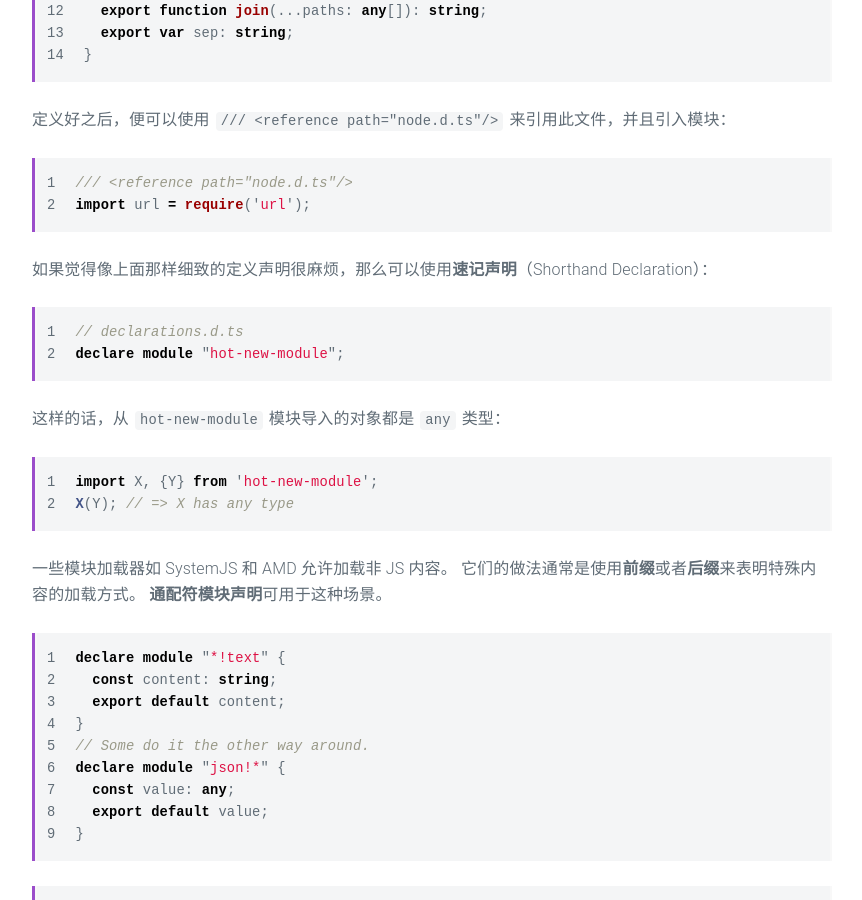
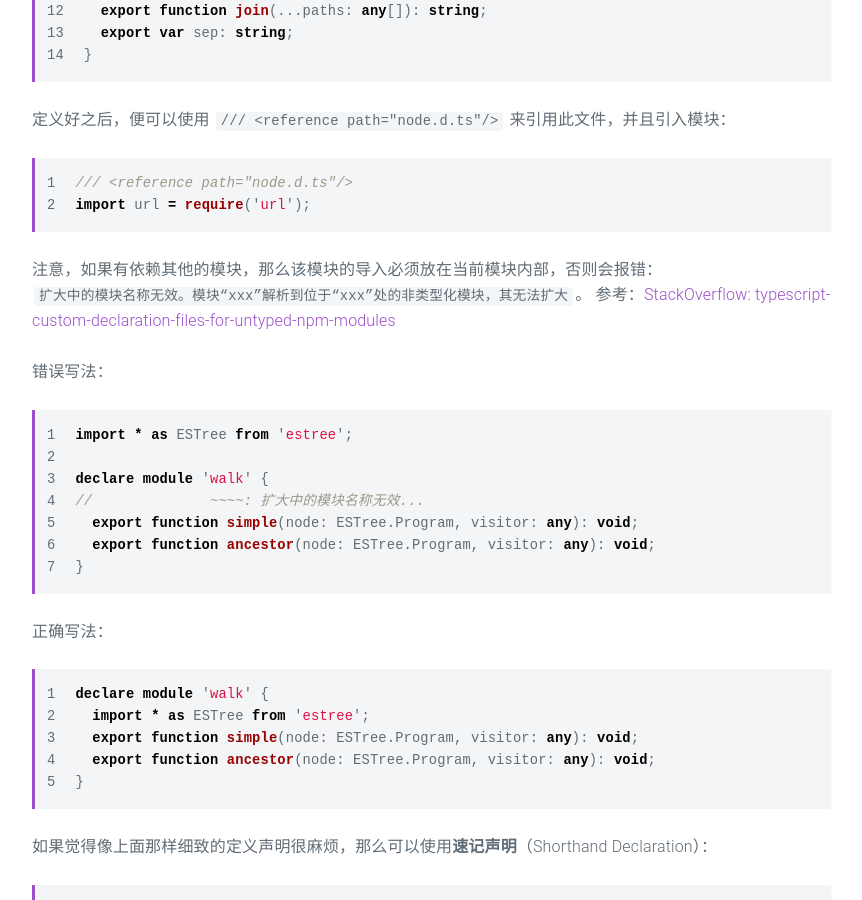
Before and after one commit to mmzhong/mmzhong.github.io, a Jekyll site: the page built from _posts/2017-12-31-ts-handbook-13-modules.md, in a window 1280 px wide and 900 px high, scrolled down 5506 px. Shown: the whole window, without its empty margins (208-1070 px from the left). Built offline with Jekyll 4.4.1, drawn with Linux system fonts in a browser that asks for light colours.

Commit message:
docs: add notice

````diff
--- a/_posts/2017-12-31-ts-handbook-13-modules.md
+++ b/_posts/2017-12-31-ts-handbook-13-modules.md
@@ -251,6 +251,31 @@ declare module "path" {
 import url = require('url');
 ```
 
+注意，如果有依赖其他的模块，那么该模块的导入必须放在当前模块内部，否则会报错：`扩大中的模块名称无效。模块“xxx”解析到位于“xxx”处的非类型化模块，其无法扩大`。
+参考：[StackOverflow: typescript-custom-declaration-files-for-untyped-npm-modules](https://stackoverflow.com/questions/42693836/typescript-custom-declaration-files-for-untyped-npm-modules)
+
+错误写法：
+
+```ts
+import * as ESTree from 'estree';
+
+declare module 'walk' {
+//              ~~~~: 扩大中的模块名称无效...
+  export function simple(node: ESTree.Program, visitor: any): void;
+  export function ancestor(node: ESTree.Program, visitor: any): void;
+}
+```
+
+正确写法：
+
+```ts
+declare module 'walk' {
+  import * as ESTree from 'estree';
+  export function simple(node: ESTree.Program, visitor: any): void;
+  export function ancestor(node: ESTree.Program, visitor: any): void;
+}
+```
+
 如果觉得像上面那样细致的定义声明很麻烦，那么可以使用**速记声明**（Shorthand Declaration）：
 
 ```ts
````
